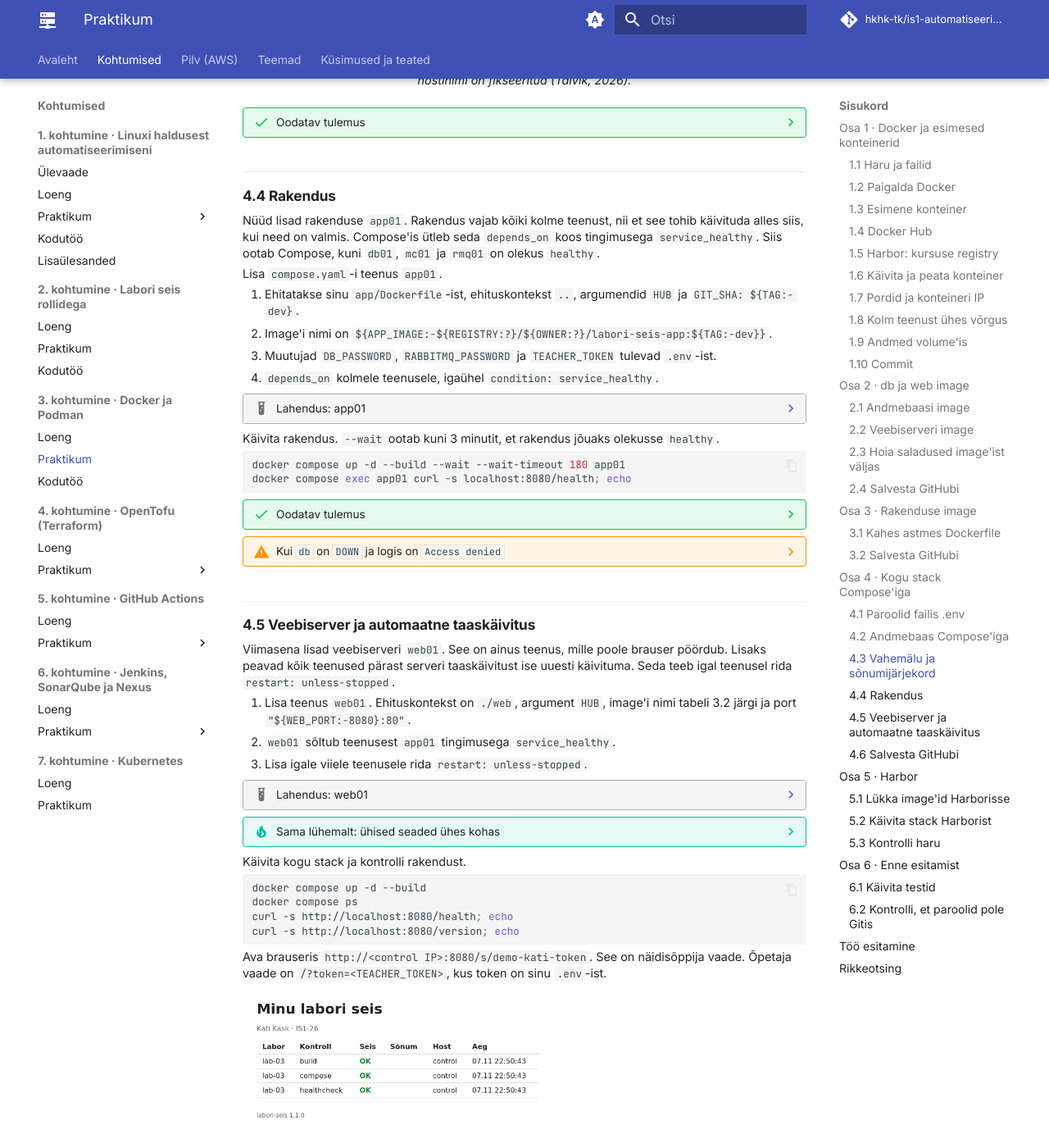
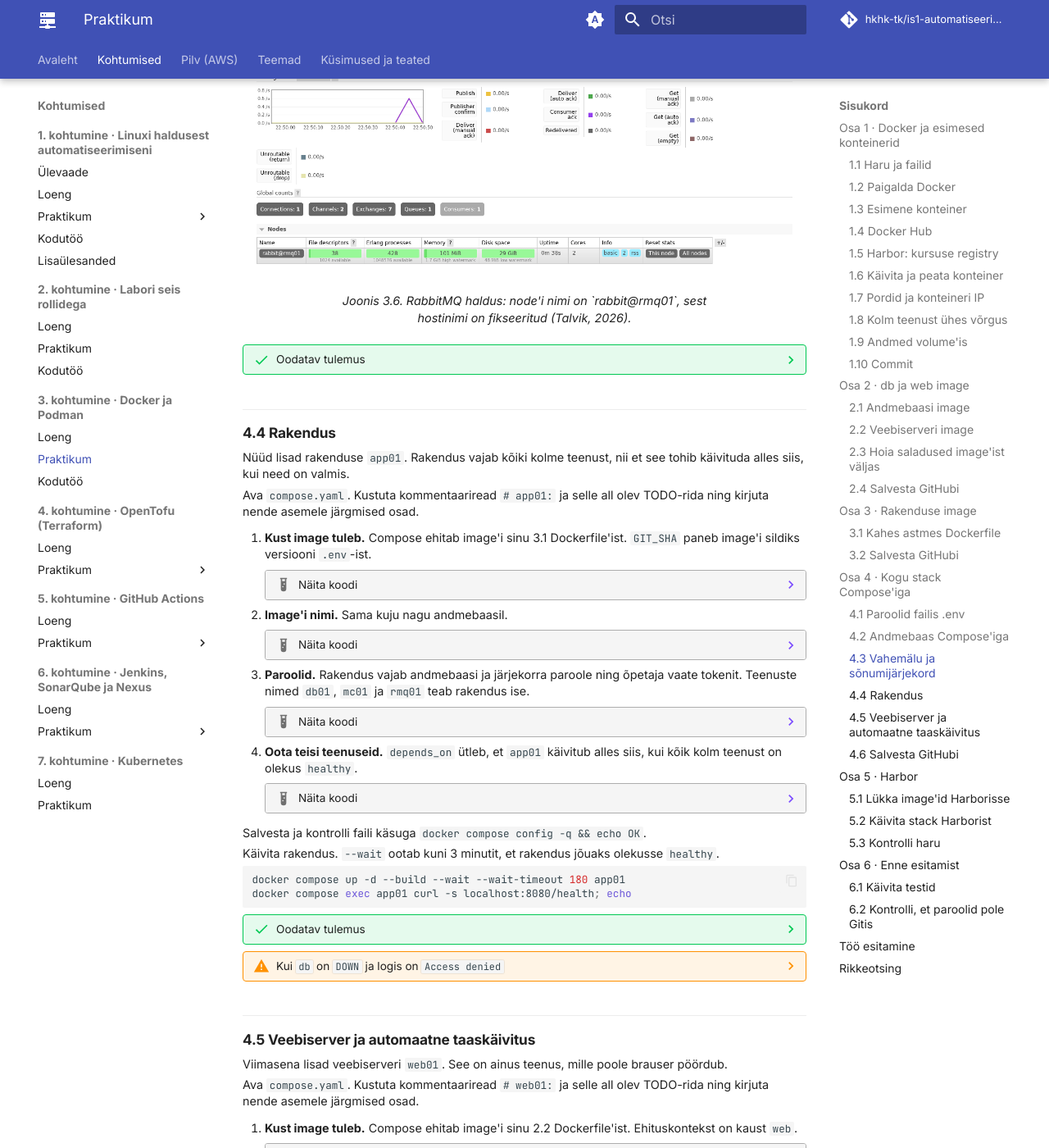
Before and after one commit to hkhk-tk/is1-automatiseerimine, an MkDocs documentation site: the page built from docs/k03/lab.md, in a window 1280 px wide and 1400 px high, scrolled down 15298 px. Shown: the whole window at 82% size. Built offline with MkDocs 1.6.1 and Material for MkDocs 9.7.7, drawn with Linux system fonts in a browser that asks for light colours; comment, search, counter and statistics services are not loaded; some of the changed text lies outside the part shown.

Commit message:
K3 praktikum 4.3–4.5: samm-sammult tegevused nagu 4.2, iga osa juures lause ja kokkuvolditud kood

````diff
--- a/docs/k03/lab.md
+++ b/docs/k03/lab.md
@@ -903,49 +903,68 @@ sleep 25; docker compose ps
 
 ### 4.3 Vahemälu ja sõnumijärjekord
 
-Teenused `mc01` ja `rmq01` tulevad otse ametlikest image'itest, oma Dockerfile'i pole vaja. Nende porte väljast vaja ei ole, nii et neid ei avalda. Avatud vahemälust saaks igaüks lugeda kõike, mis sinna pandi.
+Selles sammus lisad vahemälu `mc01` ja sõnumijärjekorra `rmq01`. Need on samad teenused, mille käivitasid 1.8-s. Mõlemad tulevad otse ametlikest image'itest, nii et Dockerfile'i pole vaja.
 
-Lisa `compose.yaml`-i kaks teenust.
+Ava `compose.yaml`. Teenused `mc01` ja `rmq01` on seal praegu kommentaarina, iga rea alguses on märk `#`. Kustuta need neli rida ja kirjuta nende asemele järgmised osad. Taane on sama nagu `db01`-l.
 
-1. `mc01` image'ist `memcached:1.6-alpine`, ilma `ports:` reata.
-2. `rmq01` image'ist `rabbitmq:4.1-management-alpine`, hostinimi `rmq01`, kasutaja `labseis` ja parool `.env`-ist.
-3. `rmq01` andmed on volume'is `rmqdata` kataloogis `/var/lib/rabbitmq`. Volume on faili lõpus jaotises `volumes:` juba olemas.
-4. Hostis avalda ainult RabbitMQ halduse lehe port `15672`.
-5. Tervisekontrollid tabelist 3.2. Kui kontrollkäsus on toru `|`, kirjuta see kujul `CMD-SHELL`.
+1. **Vahemälu `mc01`.** Image tuleb Harbori vahemälust. Porti välja ei avata, sest teenust kasutab ainult rakendus.
 
-??? example "Lahendus: mc01 ja rmq01"
+    ??? example "Näita koodi"
 
-    ```yaml
-      mc01:
-        image: ${HUB:-docker.io/library}/memcached:1.6-alpine
-        healthcheck:
-          test: ["CMD-SHELL", "echo stats | nc -w 1 127.0.0.1 11211 | grep -q uptime"]
-          interval: 10s
-          retries: 5
+        ```yaml
+          mc01:
+            image: ${HUB:-docker.io/library}/memcached:1.6-alpine
+            healthcheck:
+              test: ["CMD-SHELL", "echo stats | nc -w 1 127.0.0.1 11211 | grep -q uptime"]
+              interval: 10s
+              retries: 5
+        ```
 
-      rmq01:
-        image: ${HUB:-docker.io/library}/rabbitmq:4.1-management-alpine
-        hostname: rmq01
-        environment:
-          RABBITMQ_DEFAULT_USER: labseis
-          RABBITMQ_DEFAULT_PASS: ${RABBITMQ_PASSWORD:?}
-        ports:
-          - "15672:15672"
-        volumes:
-          - rmqdata:/var/lib/rabbitmq
-        healthcheck:
-          test: ["CMD", "rabbitmq-diagnostics", "-q", "ping"]
-          interval: 10s
-          retries: 10
-    ```
+    Tervisekontrollis on toru `|`. Sellise käsu jaoks on vaja kuju `CMD-SHELL`.
 
-    Faili lõppu:
+2. **Sõnumijärjekord `rmq01`, image ja nimi.** Hostinimi `rmq01` on vajalik, sest RabbitMQ seob oma andmed hostinimega.
 
-    ```yaml
-    volumes:
-      dbdata:
-      rmqdata:
-    ```
+    ??? example "Näita koodi"
+
+        ```yaml
+          rmq01:
+            image: ${HUB:-docker.io/library}/rabbitmq:4.1-management-alpine
+            hostname: rmq01
+        ```
+
+3. **Kasutaja ja parool.** Samad muutujad nagu 1.8-s, parool tuleb `.env`-ist.
+
+    ??? example "Näita koodi"
+
+        ```yaml
+            environment:
+              RABBITMQ_DEFAULT_USER: labseis
+              RABBITMQ_DEFAULT_PASS: ${RABBITMQ_PASSWORD:?}
+        ```
+
+4. **Halduse leht ja andmed.** Port `15672` avab RabbitMQ halduse lehe brauseris. Andmed lähevad volume'isse `rmqdata`, mis on faili lõpus juba olemas.
+
+    ??? example "Näita koodi"
+
+        ```yaml
+            ports:
+              - "15672:15672"
+            volumes:
+              - rmqdata:/var/lib/rabbitmq
+        ```
+
+5. **Tervisekontroll.**
+
+    ??? example "Näita koodi"
+
+        ```yaml
+            healthcheck:
+              test: ["CMD", "rabbitmq-diagnostics", "-q", "ping"]
+              interval: 10s
+              retries: 10
+        ```
+
+Salvesta, kontrolli faili käsuga `docker compose config -q && echo OK` ja käivita mõlemad teenused.
 
 ```bash
 docker compose up -d mc01 rmq01
@@ -965,38 +984,58 @@ Ava brauseris `http://<control IP>:15672` ja logi sisse kasutajaga `labseis`.
 
 ### 4.4 Rakendus
 
-Nüüd lisad rakenduse `app01`. Rakendus vajab kõiki kolme teenust, nii et see tohib käivituda alles siis, kui need on valmis. Compose'is ütleb seda `depends_on` koos tingimusega `service_healthy`. Siis ootab Compose, kuni `db01`, `mc01` ja `rmq01` on olekus `healthy`.
+Nüüd lisad rakenduse `app01`. Rakendus vajab kõiki kolme teenust, nii et see tohib käivituda alles siis, kui need on valmis.
 
-Lisa `compose.yaml`-i teenus `app01`.
+Ava `compose.yaml`. Kustuta kommentaariread `# app01:` ja selle all olev TODO-rida ning kirjuta nende asemele järgmised osad.
 
-1. Ehitatakse sinu `app/Dockerfile`-ist, ehituskontekst `..`, argumendid `HUB` ja `GIT_SHA: ${TAG:-dev}`.
-2. Image'i nimi on `${APP_IMAGE:-${REGISTRY:?}/${OWNER:?}/labori-seis-app:${TAG:-dev}}`.
-3. Muutujad `DB_PASSWORD`, `RABBITMQ_PASSWORD` ja `TEACHER_TOKEN` tulevad `.env`-ist.
-4. `depends_on` kolmele teenusele, igaühel `condition: service_healthy`.
+1. **Kust image tuleb.** Compose ehitab image'i sinu 3.1 Dockerfile'ist. `GIT_SHA` paneb image'i sildiks versiooni `.env`-ist.
 
-??? example "Lahendus: app01"
+    ??? example "Näita koodi"
 
-    ```yaml
-      app01:
-        build:
-          context: ..
-          dockerfile: k03-docker/app/Dockerfile
-          args:
-            HUB: ${HUB:-docker.io/library}
-            GIT_SHA: ${TAG:-dev}
-        image: ${APP_IMAGE:-${REGISTRY:?}/${OWNER:?}/labori-seis-app:${TAG:-dev}}
-        environment:
-          DB_PASSWORD: ${DB_PASSWORD:?}
-          RABBITMQ_PASSWORD: ${RABBITMQ_PASSWORD:?}
-          TEACHER_TOKEN: ${TEACHER_TOKEN:?}
-        depends_on:
-          db01:
-            condition: service_healthy
-          mc01:
-            condition: service_healthy
-          rmq01:
-            condition: service_healthy
-    ```
+        ```yaml
+          app01:
+            build:
+              context: ..
+              dockerfile: k03-docker/app/Dockerfile
+              args:
+                HUB: ${HUB:-docker.io/library}
+                GIT_SHA: ${TAG:-dev}
+        ```
+
+2. **Image'i nimi.** Sama kuju nagu andmebaasil.
+
+    ??? example "Näita koodi"
+
+        ```yaml
+            image: ${APP_IMAGE:-${REGISTRY:?}/${OWNER:?}/labori-seis-app:${TAG:-dev}}
+        ```
+
+3. **Paroolid.** Rakendus vajab andmebaasi ja järjekorra paroole ning õpetaja vaate tokenit. Teenuste nimed `db01`, `mc01` ja `rmq01` teab rakendus ise.
+
+    ??? example "Näita koodi"
+
+        ```yaml
+            environment:
+              DB_PASSWORD: ${DB_PASSWORD:?}
+              RABBITMQ_PASSWORD: ${RABBITMQ_PASSWORD:?}
+              TEACHER_TOKEN: ${TEACHER_TOKEN:?}
+        ```
+
+4. **Oota teisi teenuseid.** `depends_on` ütleb, et `app01` käivitub alles siis, kui kõik kolm teenust on olekus `healthy`.
+
+    ??? example "Näita koodi"
+
+        ```yaml
+            depends_on:
+              db01:
+                condition: service_healthy
+              mc01:
+                condition: service_healthy
+              rmq01:
+                condition: service_healthy
+        ```
+
+Salvesta ja kontrolli faili käsuga `docker compose config -q && echo OK`.
 
 Käivita rakendus. `--wait` ootab kuni 3 minutit, et rakendus jõuaks olekusse `healthy`.
 
@@ -1015,28 +1054,45 @@ docker compose exec app01 curl -s localhost:8080/health; echo
 
 ### 4.5 Veebiserver ja automaatne taaskäivitus
 
-Viimasena lisad veebiserveri `web01`. See on ainus teenus, mille poole brauser pöördub. Lisaks peavad kõik teenused pärast serveri taaskäivitust ise uuesti käivituma. Seda teeb igal teenusel rida `restart: unless-stopped`.
+Viimasena lisad veebiserveri `web01`. See on ainus teenus, mille poole brauser pöördub.
 
-1. Lisa teenus `web01`. Ehituskontekst on `./web`, argument `HUB`, image'i nimi tabeli 3.2 järgi ja port `"${WEB_PORT:-8080}:80"`.
-2. `web01` sõltub teenusest `app01` tingimusega `service_healthy`.
-3. Lisa igale viiele teenusele rida `restart: unless-stopped`.
+Ava `compose.yaml`. Kustuta kommentaariread `# web01:` ja selle all olev TODO-rida ning kirjuta nende asemele järgmised osad.
 
-??? example "Lahendus: web01"
+1. **Kust image tuleb.** Compose ehitab image'i sinu 2.2 Dockerfile'ist. Ehituskontekst on kaust `web`.
 
-    ```yaml
-      web01:
-        restart: unless-stopped
-        build:
-          context: ./web
-          args:
-            HUB: ${HUB:-docker.io/library}
-        image: ${REGISTRY:?}/${OWNER:?}/labori-seis-web:${TAG:-dev}
-        ports:
-          - "${WEB_PORT:-8080}:80"
-        depends_on:
-          app01:
-            condition: service_healthy
-    ```
+    ??? example "Näita koodi"
+
+        ```yaml
+          web01:
+            build:
+              context: ./web
+              args:
+                HUB: ${HUB:-docker.io/library}
+            image: ${REGISTRY:?}/${OWNER:?}/labori-seis-web:${TAG:-dev}
+        ```
+
+2. **Port ja ootamine.** Control'i port 8080 viib veebiserverisse. Veebiserver käivitub alles siis, kui rakendus on valmis.
+
+    ??? example "Näita koodi"
+
+        ```yaml
+            ports:
+              - "${WEB_PORT:-8080}:80"
+            depends_on:
+              app01:
+                condition: service_healthy
+        ```
+
+3. **Automaatne taaskäivitus.** Kui server taaskäivitub, peavad kõik teenused ise uuesti käivituma. Lisa **igale viiele teenusele** teenuse nime alla rida `restart: unless-stopped`.
+
+    ??? example "Näita koodi"
+
+        ```yaml
+          db01:
+            restart: unless-stopped
+            build:
+              ...
+        ```
 
 ??? tip "Sama lühemalt: ühised seaded ühes kohas"
 
````
